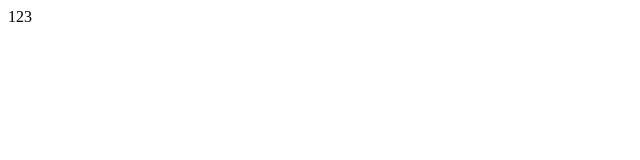
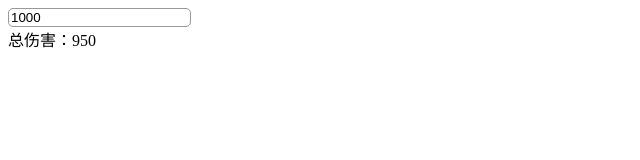
Before and after one commit to QueDubai/quedubai.github.io, a plain HTML site: page index.html in a window 1280 px wide. Shown: the whole page, without its empty margins (0-640 px from the left). Drawn offline with nearby package versions, Linux system fonts and the light colour scheme.

Commit message:
feat: init

```diff
--- /dev/null
+++ b/index.css
@@ -0,0 +1,4 @@
+.input {
+  border: 1px solid #999;
+  border-radius: 5px;
+}
--- a/index.html
+++ b/index.html
@@ -4,9 +4,169 @@
   <meta charset="UTF-8">
   <meta http-equiv="X-UA-Compatible" content="IE=edge">
   <meta name="viewport" content="width=device-width, initial-scale=1.0">
-  <title>Document</title>
+  <title>YYSLS</title>
+  <link rel="stylesheet" href="./index.css">
+  <script src="https://unpkg.com/vue@3/dist/vue.global.js"></script>
 </head>
 <body>
-  <div class="main">123</div>
+  <div id="app">
+    <input class="input" v-model.number="eles.attackMax" />
+    <div class="result">
+      总伤害：{{damages.total}}
+    </div>
+  </div>
 </body>
-</html>
+<script type="module">
+  import { createApp, ref, computed } from 'https://unpkg.com/vue@3/dist/vue.esm-browser.js';
+
+  const eleList = [
+    { label: '鸣金', value: 'mj' },
+    { label: '裂石', value: 'ls' },
+    { label: '牵丝', value: 'qs' },
+    { label: '破竹', value: 'pz' },
+  ];
+  const limits = {
+    accuRate: [0, 100],
+    hitMinRate: [0, 100],
+    hitMin: [0, 100],
+    hitMaxRate: [0, 50],
+    hitMax: [0, 100],
+  };
+  const genAttr = () => {
+    const data = {
+      attackMin: 500,
+      attackMax: 1000,
+      accuRate: 80,
+      hitMinRate: 40,
+      hitMin: 50,
+      hitMaxRate: 20,
+      hitMax: 35,
+      eleType: eleList[0].value,
+    };
+    eleList.forEach((item) => {
+      data[`${item.value}Min`] = 0;
+      data[`${item.value}Max`] = 0;
+    });
+
+    return data;
+  };
+
+  const calcAttr = (attr) => {
+    const genRange = (min, max) => {
+      if (min > max) return min;
+      return Math.floor((min + (max - min) / 2));
+    };
+    // 格式化数据
+    const genTrueData = (item) => {
+      const defAttr = genAttr();
+      const keys = Object.keys(item).filter(it => it !== 'eleType');
+      const mockData = { ...item };
+      keys.forEach((key) => {
+        const isTrueVal = typeof item[key] === 'number' && item[key] >= 0 && item[key] <= 9999;
+        mockData[key] = isTrueVal ? item[key] : defAttr[key];
+        if (limits[key]) mockData[key] = Math.max(limits[key][0], Math.min(limits[key][1], mockData[key]));
+      });
+      if (mockData.hitMinRate + mockData.hitMaxRate > 100) mockData.hitMinRate = 100 - mockData.hitMaxRate;
+      if (mockData.attackMin > mockData.attackMax) mockData.attackMax = mockData.attackMin;
+      eleList.forEach((it) => {
+        if (mockData[`${it.value}Min`] > mockData[`${it.value}Max`]) mockData[`${it.value}Max`] = mockData[`${it.value}Min`];
+      });
+      return mockData;
+    };
+    // 获取属性攻击的数据
+    const genEleData = (item) => {
+      let max = 0;
+      let min = 0;
+      let common = 0;
+      eleList.forEach((it) => {
+        if (it.value === item.eleType) {
+          max += Math.max(item[`${it.value}Min`], item[`${it.value}Max`]) * 1.5;
+          min += Math.min(item[`${it.value}Min`], item[`${it.value}Max`]) * 1.5;
+          common += genRange(item[`${it.value}Min`], item[`${it.value}Max`]) * 1.5;
+        } else {
+          max += Math.max(item[`${it.value}Min`], item[`${it.value}Max`]);
+          min += Math.min(item[`${it.value}Min`], item[`${it.value}Max`]);
+          common += genRange(item[`${it.value}Min`], item[`${it.value}Max`]);
+        }
+      });
+      return { max, min, common };
+    };
+    const {
+      attackMin,
+      attackMax,
+      accuRate,
+      hitMinRate,
+      hitMin,
+      hitMaxRate,
+      hitMax,
+      eleType,
+    } = genTrueData(attr);
+    let total = 0;
+    const hitMaxCount = hitMaxRate;
+    const hitMinCount = hitMinRate * accuRate / 100;
+    const otherCount = (100 - hitMaxRate) * (100 - accuRate) / 100;
+    const commonCount = 100 - hitMaxCount - hitMinCount - otherCount;
+    const counts = {
+      hitMax: hitMaxCount,
+      hitMin: hitMinCount,
+      common: commonCount,
+      other: otherCount,
+    };
+    const eleData = genEleData(attr);
+    const attackDamages = {
+      hitMax: hitMaxCount * attackMax * (100 + hitMax) / 1e4,
+      hitMin: hitMinCount * genRange(attackMin, attackMax) * (100 + hitMin) / 1e4,
+      common: commonCount * genRange(attackMin, attackMax) / 1e2,
+      other: otherCount * attackMin / 1e2,
+    };
+    const eleDamages = {
+      hitMax: hitMaxCount * eleData.max * (100 + hitMax) / 1e4,
+      hitMin: hitMinCount * eleData.common * (100 + hitMin) / 1e4,
+      common: commonCount * eleData.common / 1e2,
+      other: otherCount * eleData.min / 1e2,
+    };
+    const damages = {};
+    Object.keys(attackDamages).forEach((key) => {
+      if (!damages.total) damages.total = 0;
+      if (!damages[key]) damages[key] = 0;
+      if (!damages.attack) damages.attack = 0;
+      if (!damages.ele) damages.ele = 0;
+      damages.total += attackDamages[key];
+      damages.attack += attackDamages[key];
+      damages.ele += eleDamages[key];
+      damages[key] += attackDamages[key];
+      damages[key] += eleDamages[key];
+    });
+
+    // eslint-disable-next-line no-console
+    console.log({
+      attr,
+      counts,
+      eleData,
+      damages,
+    });
+
+    return damages;
+  };
+
+  // eslint-disable-next-line no-console
+  // console.log('genAttr', calcAttr(genAttr()));
+
+  createApp({
+    setup() {
+      const message = ref('Hello Vue!');
+      const eles = ref(genAttr());
+
+      const damages = computed(() => calcAttr(eles.value));
+
+      // eslint-disable-next-line no-console
+      console.log('damages', damages);
+
+      return {
+        message,
+        eles,
+        damages,
+      }
+    }
+  }).mount('#app')
+</script>
```
